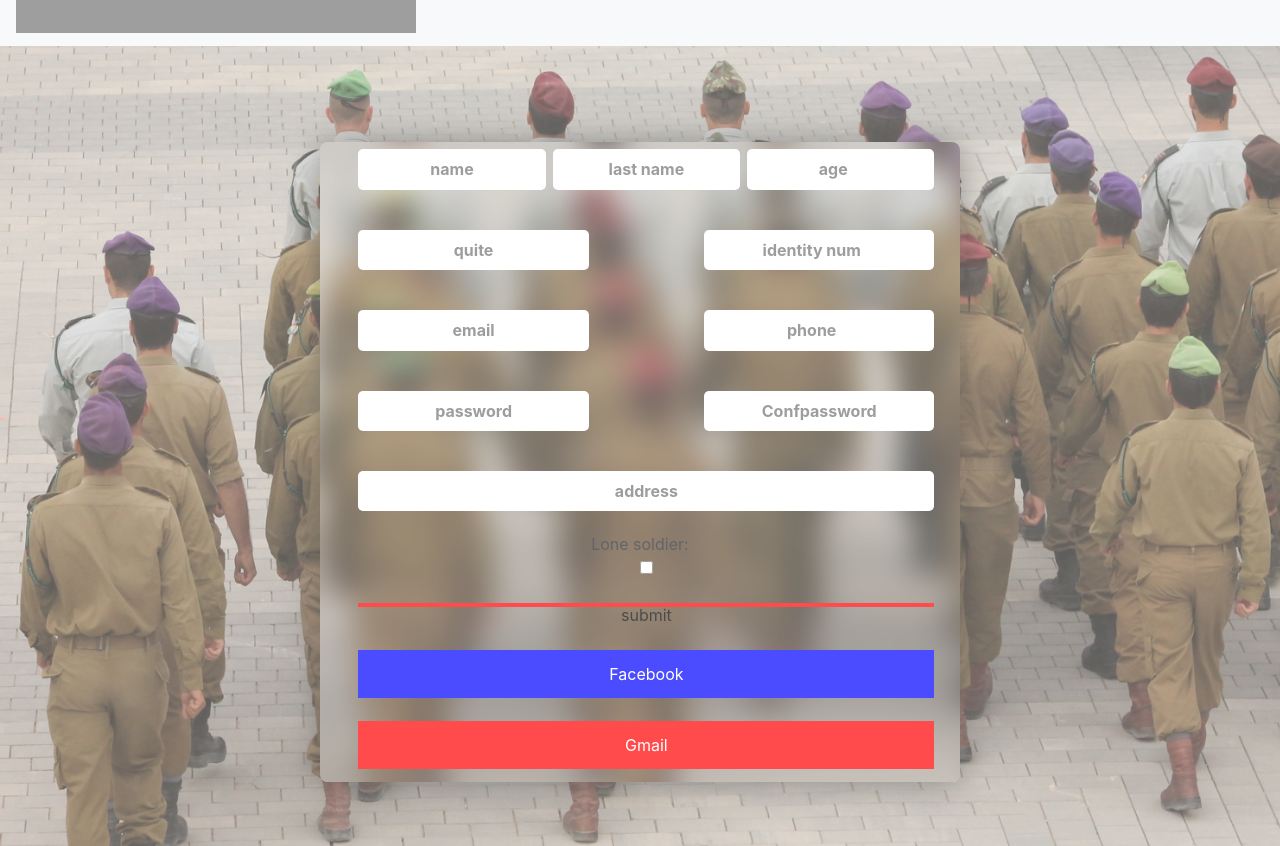
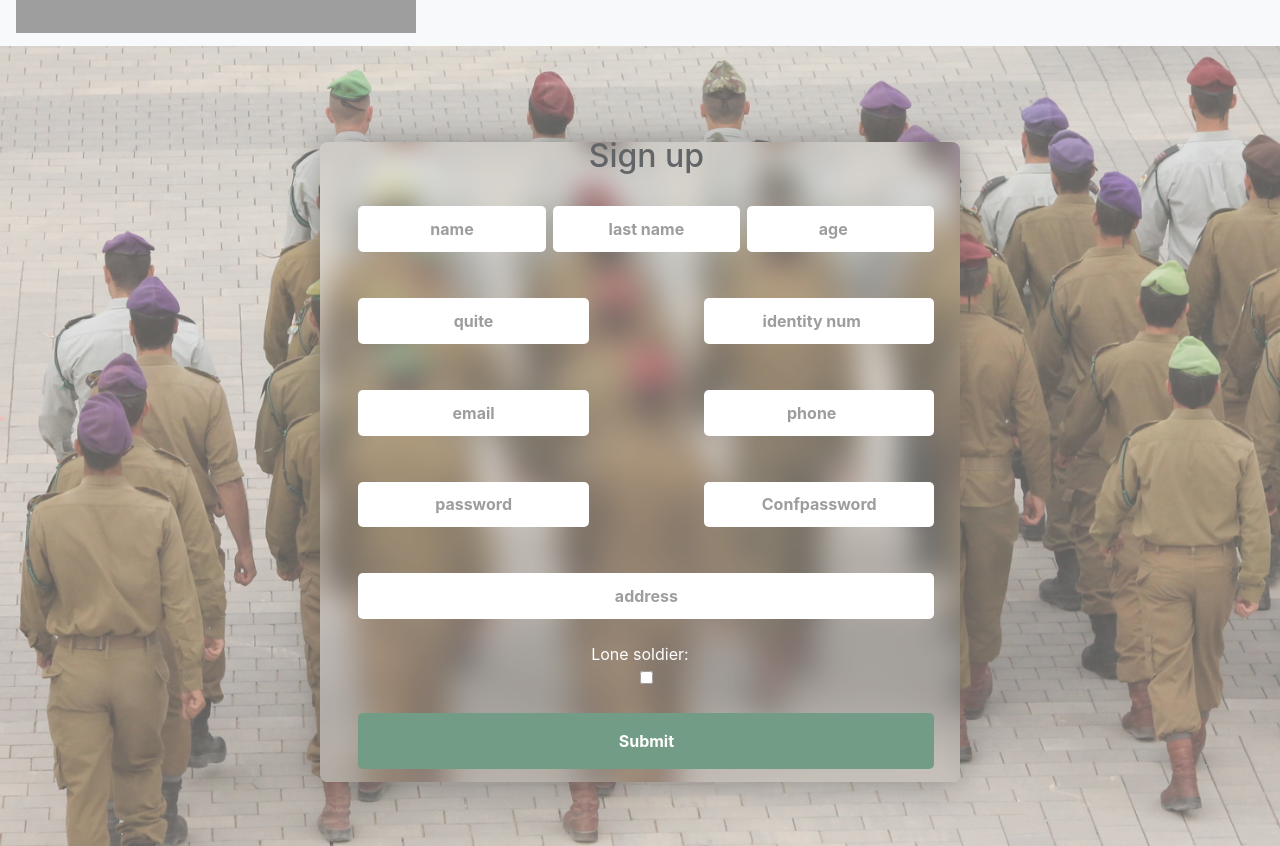
Before and after one commit to Astoul-Tsagaow1/Hosting-soldiers, a React (Create React App) app in the folder client/: page /SignUpSoldiers in a window 1280 px wide. Shown: the part 280-1126 px from the top of the page. Built offline with nearby package versions, Linux system fonts and the light colour scheme; grey boxes are pictures that could not be loaded.

Commit message:
ensure sync

```diff
--- a/client/src/Sign-Up-Soldiers/SignUpSoldiers.css
+++ b/client/src/Sign-Up-Soldiers/SignUpSoldiers.css
@@ -53,6 +53,9 @@
     /* opacity: 0.7; */
     width: 200px;
     /* border: solid; */
+}
+.titleSignUp{
+    margin-top: 1.3%;
 }
 .inputs{
     border-radius:5px;
@@ -123,23 +126,32 @@
     height: 50%;
     width: 100%;
 }
+.warpCheckBox{
+    color: white;
+}
+#checkBox{
 
+}
 .warpButton{
     width: 100%;
     text-align: center;
-    /* border: solid; */
 }
 #button{
-    width: 50%;
+    width: 100%;
+    height: 7vh;
     border-radius: 5px;
     font-weight: bold;
+    /* background-color: chartreuse; */
+
 }
 #buttonSingUpSoldiers{
     background-color: hotpink;
+    height: 7vh;
 }
 .facebook{
     background-color: blue;
     color: white;
+    height: 7vh;
 }
 .gmail{
     background-color: red;
--- a/client/src/Sign-Up-Soldiers/SignUpSoldiers.js
+++ b/client/src/Sign-Up-Soldiers/SignUpSoldiers.js
@@ -16,7 +16,7 @@ export default class SignUpSoldiers extends Component{
              password:"",
              confirmPassword:"",
              address:"",
-             loneSoldier:"",
+             loneSoldier: false,
              flage: false
         }
         this.handelChange = this.handelChange.bind(this);
@@ -24,8 +24,18 @@ export default class SignUpSoldiers extends Component{
     }
 
     handelChange(e){
-        console.log(e.target.value)
-      this.setState({[e.target.name]:e.target.value})
+        console.log(e.target.name);
+        console.log(e.target.value , "value before");
+        let loneSoldier;
+        if(e.target.name == "loneSoldier"){
+            (e.target.value == "false")? loneSoldier = e.target.value = true : loneSoldier = e.target.value = false;
+           console.log( loneSoldier,"value after");
+           this.setState({[e.target.name]:loneSoldier});
+        }
+        else{
+            this.setState({[e.target.name]:e.target.value});
+        }
+
     }
 
     handelSubmit = event =>{
@@ -44,6 +54,7 @@ export default class SignUpSoldiers extends Component{
              loneSoldier: this.state.loneSoldier
         }
         localStorage.setItem("email", this.state.email);
+        console.log(soldierObj,"soldier obj---------------------")
         axios.post('/soldiers' , {soldierObj})
         .then(res => {
             alert("soldier");
@@ -63,8 +74,9 @@ export default class SignUpSoldiers extends Component{
             console.log(err)
         } )
     }
+
     render(){
-
+        console.log(this.state.loneSoldier,"sate.lonesoldier");
         return (
             <div className="warpFprPOsition">
                 {this.state.flage?<Redirect to = '/SoldiersPage'/>:""}
@@ -72,7 +84,9 @@ export default class SignUpSoldiers extends Component{
 
 
                 <form className="warpInputs" onSubmit = {this.handelSubmit}>
-
+                <div className = 'titleSignUp'>
+                    <h2>Sign up</h2>
+                </div>
                     <div className="personal-details">
                         <input className="personal-details-item inputs" name = "name" value = {this.state.name} type="text" placeholder="name" onChange = {this.handelChange}></input>
                         <input className="personal-details-item inputs" name = "lastName" value = {this.state.lastName} type="text" placeholder="last name"  onChange = {this.handelChange}></input>
@@ -99,14 +113,16 @@ export default class SignUpSoldiers extends Component{
                     </div>
 
                     <div className = "warpCheckBox">
-                        Lone soldier:<input className=" inputs" type="checkbox" ></input>
+                        Lone soldier:<input id = "checkBox" className="inputs" name = "loneSoldier" value = {this.state.loneSoldier} type="checkbox" onChange = {this.handelChange}></input>
                     </div>
 
                     <div className = "warpButton">
-                       <button type = "submit" > submit </button>
+                       <button id = "button" className = "submitbutoon" type = "submit" onChange = {()=>{
+
+                       }}>Submit </button>
                     </div>
-                    <button className = "facebook" > Facebook </button>
-                    <button className = "gmail" > Gmail </button>
+                    {/* <button className = "facebook" > Facebook </button>
+                    <button className = "gmail" > Gmail </button> */}
 
                     {/* warp all inputs */}
                 </form>
```
Also changed, not shown: 1 other file (tests, documents, lock files or other folders).
